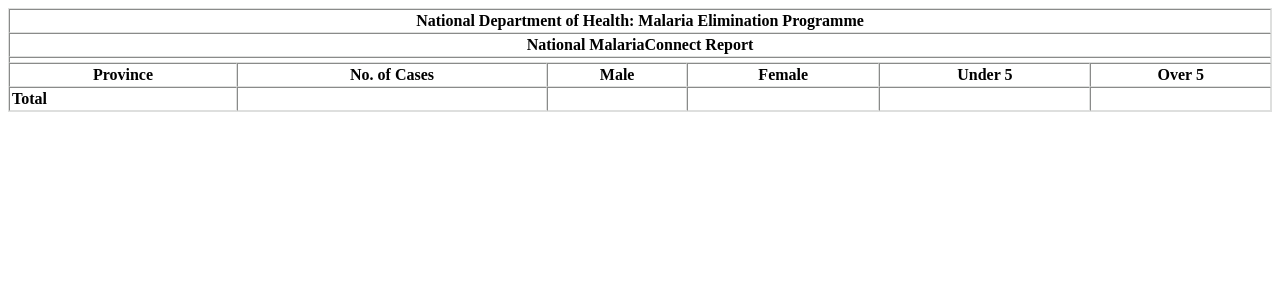
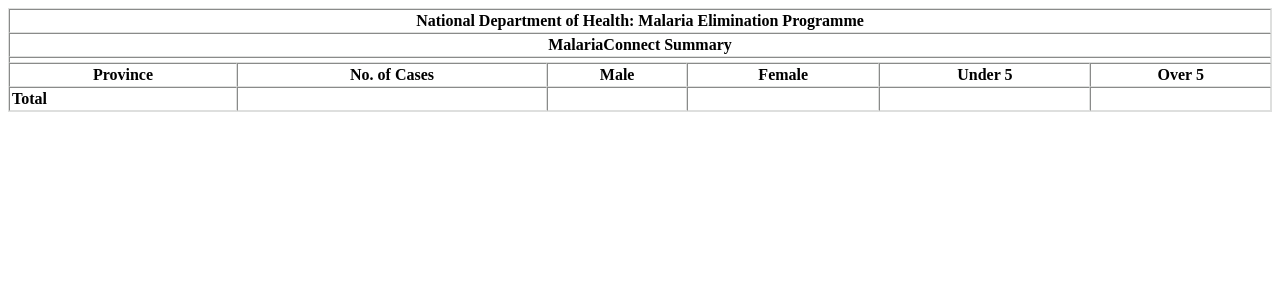
Before and after one commit to praekeltfoundation/malaria24-django, a Django app: template malaria24/ona/templates/ona/html_national_digest.html in a window 1280 px wide. Shown: the top 300 px of the page. Run offline with Django 3.2, Linux system fonts and the light colour scheme; the template is opened without the code that fills it, so the values that code supplies are empty; parts of the project's set-up code (start-up, migrations or seed data) failed here and were passed over.

Commit message:
row 2 national report change

```diff
--- a/malaria24/ona/templates/ona/html_national_digest.html
+++ b/malaria24/ona/templates/ona/html_national_digest.html
@@ -18,7 +18,7 @@
       <td colspan="8" style="text-align: center;"><strong>National Department of Health: Malaria Elimination Programme</strong></td>
     </tr>
     <tr>
-      <td colspan="8" style="text-align: center;"><strong>National MalariaConnect Report</strong></td>
+      <td colspan="8" style="text-align: center;"><strong>MalariaConnect Summary</strong></td>
     </tr>
     <tr>
       <td colspan="8" style="text-align: center;"><strong>{{week}}</strong></td>
```
